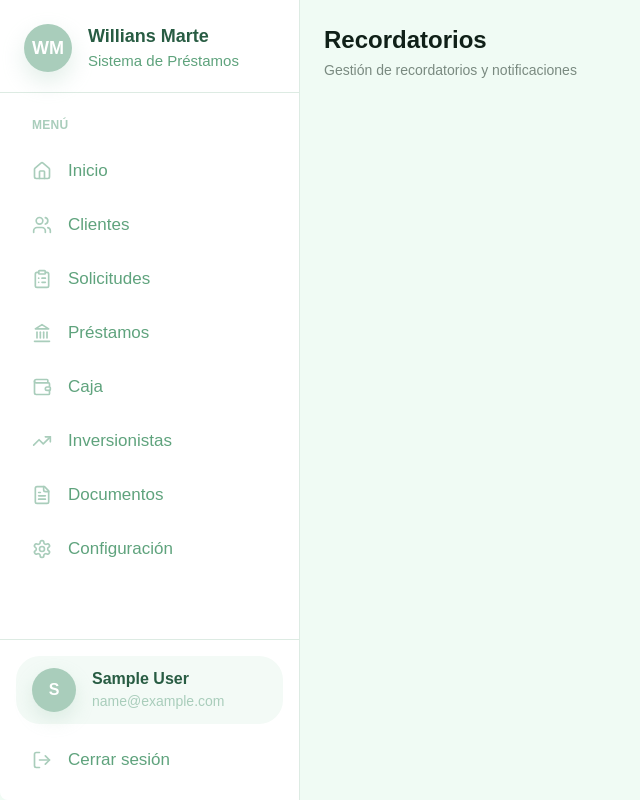
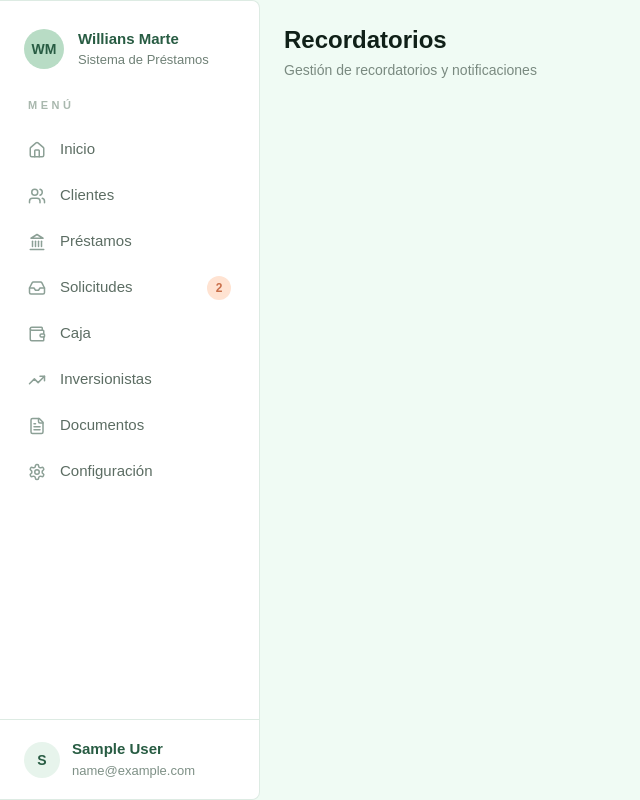
Before and after one commit to thebuuba/inversiones-willians-marte, a Next.js app in the folder apps/frontend/: page /recordatorios in a window 1280 px wide. Shown: the whole page, without its empty margins (0-640 px from the left). Built offline with nearby package versions, Linux system fonts and the light colour scheme; no server answers; sample sign-in values are in the browser's storage.

Commit message:
Mejorar sidebar y layout: ajustes de diseño y navegación

```diff
--- a/apps/frontend/src/components/layout/app-shell.tsx
+++ b/apps/frontend/src/components/layout/app-shell.tsx
@@ -40,7 +40,7 @@ export function AppShell({ children }: { children: ReactNode }) {
   return (
     <>
       <Sidebar />
-      <main className="ml-[300px] min-h-screen">{children}</main>
+      <main className="ml-[260px] min-h-screen">{children}</main>
     </>
   );
 }
--- a/apps/frontend/src/components/layout/sidebar.tsx
+++ b/apps/frontend/src/components/layout/sidebar.tsx
@@ -1,11 +1,12 @@
 'use client';
 
 import Link from 'next/link';
+import { useState } from 'react';
 import { usePathname } from 'next/navigation';
 import {
-  ClipboardList,
   FileText,
   Home,
+  Inbox,
   Landmark,
   LogOut,
   Settings,
@@ -19,8 +20,8 @@ import { useAuth } from '@/lib/auth-context';
 const navItems = [
   { href: '/inicio', label: 'Inicio', icon: Home },
   { href: '/clientes', label: 'Clientes', icon: Users },
-  { href: '/solicitudes', label: 'Solicitudes', icon: ClipboardList },
   { href: '/prestamos', label: 'Préstamos', icon: Landmark },
+  { href: '/solicitudes', label: 'Solicitudes', icon: Inbox, badge: 2 },
   { href: '/caja', label: 'Caja', icon: Wallet },
   { href: '/inversionistas', label: 'Inversionistas', icon: TrendingUp },
   { href: '/documentos', label: 'Documentos', icon: FileText },
@@ -30,28 +31,29 @@ const navItems = [
 export function Sidebar() {
   const pathname = usePathname();
   const { user, logout } = useAuth();
+  const [profileOpen, setProfileOpen] = useState(false);
   const initial = user?.name?.charAt(0) ?? 'A';
 
   return (
-    <aside className="fixed left-0 top-0 z-40 h-screen w-[300px] rounded-bl-lg border-r border-[#DDEBE3] bg-white text-[#285C43]">
+    <aside className="fixed left-0 top-0 z-40 h-screen w-[260px] rounded-r-lg border border-l-0 border-[#DDEBE3] bg-white text-[#285C43]">
       <div className="flex h-full flex-col">
-        <div className="flex items-center gap-4 border-b border-[#DDEBE3] px-6 pb-5 pt-6">
-          <div className="flex h-12 w-12 shrink-0 items-center justify-center rounded-full bg-[#A9CDBB] text-lg font-bold text-white shadow-[0_10px_22px_rgba(169,205,187,0.32)]">
+        <div className="flex items-center gap-3.5 px-6 pb-7 pt-7">
+          <div className="flex h-10 w-10 shrink-0 items-center justify-center rounded-full bg-[#B8DCC5] text-sm font-bold text-[#285C43]">
             WM
           </div>
           <div className="min-w-0">
-            <h1 className="truncate text-[18px] font-bold leading-tight text-[#285C43]">Willians Marte</h1>
-            <p className="mt-1 truncate text-[15px] font-medium leading-tight text-[#5FA37D]">
+            <h1 className="truncate text-[15px] font-bold leading-tight text-[#285C43]">Willians Marte</h1>
+            <p className="mt-1 truncate text-[13px] leading-tight text-[#6F8076]">
               Sistema de Préstamos
             </p>
           </div>
         </div>
 
-        <nav className="flex-1 overflow-hidden px-4 py-6">
-          <p className="mb-4 px-4 text-xs font-bold uppercase tracking-wide text-[#A9CDBB]">
-            Menú
+        <nav className="flex-1 overflow-hidden px-4">
+          <p className="mb-4 px-3 text-[11px] font-bold uppercase tracking-[0.32em] text-[#A9B8AE]">
+            MENÚ
           </p>
-          <div className="space-y-2.5">
+          <div className="space-y-1.5">
             {navItems.map((item) => {
                 const Icon = item.icon;
                 const active = pathname.startsWith(item.href);
@@ -61,47 +63,56 @@ export function Sidebar() {
                     key={item.href}
                     href={item.href}
                     className={cn(
-                      'relative flex h-11 items-center gap-4 rounded-full px-4 text-[17px] font-medium transition-colors',
+                      'relative flex h-10 items-center gap-3.5 rounded-[16px] px-3 text-[15px] font-medium transition-colors',
                       active
-                        ? 'bg-[#E2F3E8] text-[#285C43]'
-                        : 'text-[#5FA37D] hover:bg-[#F3FAF6]',
+                        ? 'bg-[#E7F4EC] text-[#285C43]'
+                        : 'text-[#5C6D63] hover:bg-[#F3FAF6]',
                     )}
                   >
-                    {active && (
-                      <span className="absolute left-0 top-1/2 h-8 w-1 -translate-y-1/2 rounded-r-full bg-[#5FA37D]" />
-                    )}
                     <Icon
-                      className={cn('h-5 w-5 shrink-0', active ? 'text-[#285C43]' : 'text-[#A9CDBB]')}
+                      className={cn('h-[18px] w-[18px] shrink-0', active ? 'text-[#5FA37D]' : 'text-[#8CA096]')}
                       strokeWidth={2}
                       aria-hidden="true"
                     />
-                    {item.label}
+                    <span className="min-w-0 flex-1 truncate">{item.label}</span>
+                    {item.badge && (
+                      <span className="flex h-6 min-w-6 items-center justify-center rounded-full bg-[#FFE3D2] px-1.5 text-xs font-bold text-[#C96F4A]">
+                        {item.badge}
+                      </span>
+                    )}
                   </Link>
                 );
               })}
           </div>
         </nav>
 
-        <div className="border-t border-[#DDEBE3] px-4 pb-5 pt-4">
-          <div className="mb-4 flex items-center gap-4 rounded-[24px] bg-[#F3FAF6] px-4 py-3">
-            <div className="flex h-11 w-11 shrink-0 items-center justify-center rounded-full bg-[#A9CDBB] text-base font-bold text-white shadow-[0_8px_18px_rgba(169,205,187,0.3)]">
+        <div className="relative border-t border-[#DDEBE3] px-6 py-5">
+          {profileOpen && (
+            <div className="absolute bottom-[78px] left-6 right-6 rounded-[16px] border border-[#DDEBE3] bg-white p-2 shadow-[0_14px_34px_rgba(40,92,67,0.12)]">
+              <button
+                onClick={logout}
+                className="flex h-10 w-full items-center gap-2.5 rounded-[12px] px-3 text-left text-sm font-semibold text-[#5FA37D] transition-colors hover:bg-[#F3FAF6] hover:text-[#285C43]"
+              >
+                <LogOut className="h-4 w-4 text-[#8CA096]" strokeWidth={2} aria-hidden="true" />
+                Cerrar sesión
+              </button>
+            </div>
+          )}
+          <button
+            onClick={() => setProfileOpen((open) => !open)}
+            className="flex w-full items-center gap-3 rounded-[18px] px-0 py-0 text-left transition-opacity hover:opacity-90"
+          >
+            <div className="flex h-9 w-9 shrink-0 items-center justify-center rounded-full bg-[#E7F4EC] text-sm font-bold text-[#285C43]">
               {initial}
             </div>
             <div className="min-w-0 flex-1">
-              <p className="truncate text-[16px] font-bold leading-tight text-[#285C43]">
+              <p className="truncate text-[15px] font-bold leading-tight text-[#285C43]">
                 {user?.name ?? 'Administrador'}
               </p>
-              <p className="mt-1 truncate text-[14px] leading-tight text-[#A9CDBB]">
+              <p className="mt-1 truncate text-[13px] leading-tight text-[#7E9086]">
                 {user?.email ?? 'admin@empresa.com'}
               </p>
             </div>
-          </div>
-          <button
-            onClick={logout}
-            className="flex h-10 w-full items-center gap-4 px-4 text-left text-[17px] font-medium text-[#5FA37D] transition-colors hover:text-[#285C43]"
-          >
-            <LogOut className="h-5 w-5 text-[#A9CDBB]" strokeWidth={2} aria-hidden="true" />
-            Cerrar sesión
           </button>
         </div>
       </div>
```
